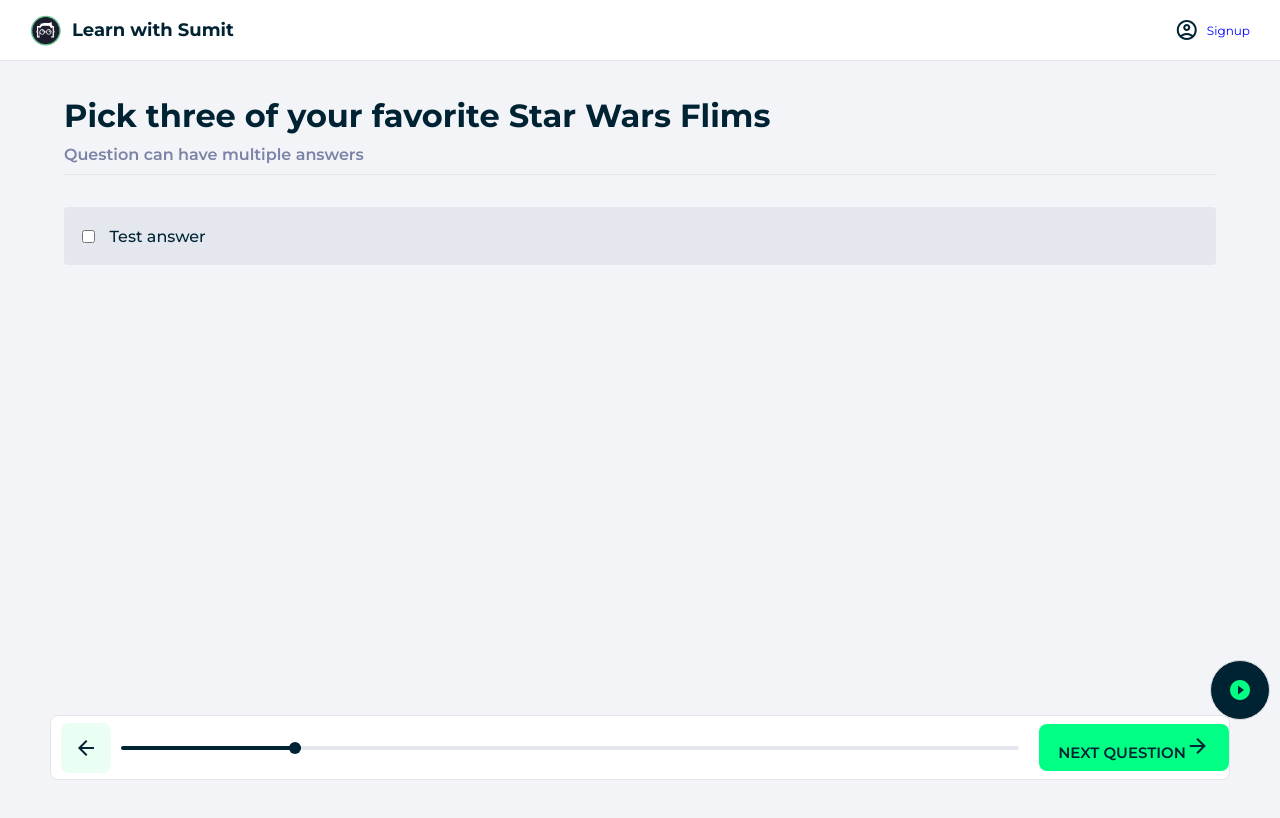
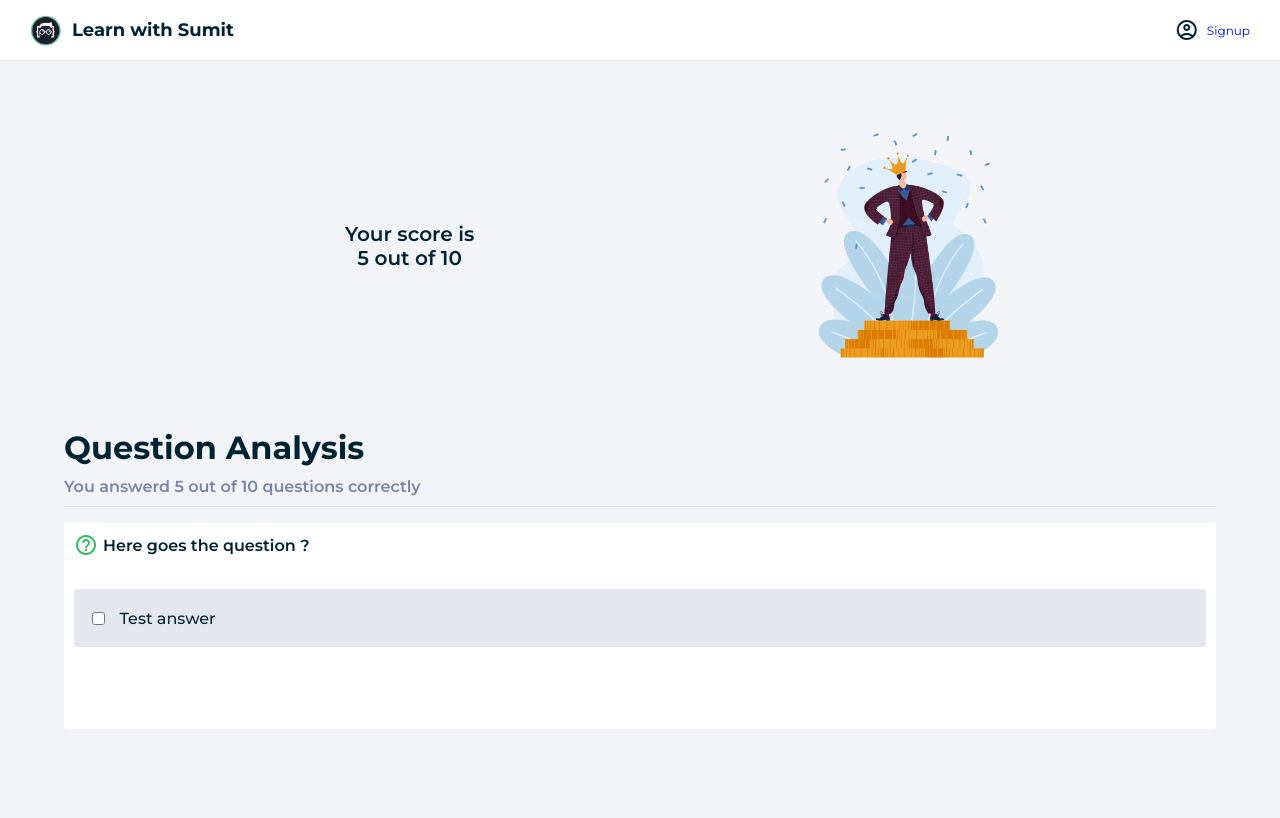
Before and after one commit to sumaiyarimu22/react-quiz-application, a React (Vite) app: page / in a window 1280 px wide. Shown: the top 818 px of the page. Built offline with nearby package versions, Linux system fonts and the light colour scheme.

Commit message:
result page added

```diff
--- /dev/null
+++ b/src/components/Analysis.jsx
@@ -0,0 +1,14 @@
+import Question from "./Question";
+import classes from "../styles/Analysis.module.css";
+
+const Analysis = () => {
+  return (
+    <div className={classes.analysis}>
+      <h1>Question Analysis</h1>
+      <h4>You answerd 5 out of 10 questions correctly</h4>
+      <Question />
+    </div>
+  );
+};
+
+export default Analysis;
--- a/src/components/App.jsx
+++ b/src/components/App.jsx
@@ -1,6 +1,7 @@
 import "../styles/App.css";
 import Layout from "./Layout";
-import QuizPage from "./pages/Quiz";
+import Result from "./pages/Result";
+// import QuizPage from "./pages/Quiz";
 // import LoginPage from "./pages/Login";
 // import HomePage from "./pages/Home";
 // import SignupPage from "./pages/Signup";
@@ -11,7 +12,8 @@
       {/* <HomePage /> */}
       {/* <SignupPage /> */}
       {/* <LoginPage /> */}
-      <QuizPage />
+      {/* <QuizPage /> */}
+      <Result />
     </Layout>
   );
 };
--- /dev/null
+++ b/src/components/Question.jsx
@@ -0,0 +1,16 @@
+import classes from "../styles/Question.module.css";
+import Answers from "./Answers";
+
+const Question = () => {
+  return (
+    <div className={classes.question}>
+      <div className={classes.qtitle}>
+        <span className="material-icons-outlined"> help_outline </span>
+        Here goes the question ?
+      </div>
+      <Answers />
+    </div>
+  );
+};
+
+export default Question;
--- /dev/null
+++ b/src/components/Summary.jsx
@@ -0,0 +1,19 @@
+import classes from "../styles/Summary.module.css";
+import image from "../assets/images/success.png";
+const Summary = () => {
+  return (
+    <div className={classes.summary}>
+      <div className={classes.point}>
+        <p className={classes.score}>
+          Your score is <br />5 out of 10
+        </p>
+      </div>
+
+      <div className={classes.badge}>
+        <img src={image} alt="Success" />
+      </div>
+    </div>
+  );
+};
+
+export default Summary;
--- /dev/null
+++ b/src/components/pages/Result.jsx
@@ -0,0 +1,13 @@
+import Analysis from "../Analysis";
+import Summary from "../Summary";
+
+const Result = () => {
+  return (
+    <>
+      <Summary />
+      <Analysis />
+    </>
+  );
+};
+
+export default Result;
--- /dev/null
+++ b/src/styles/Analysis.module.css
@@ -0,0 +1,4 @@
+/* analysis component */
+.analysis {
+  margin: 2rem auto;
+}
--- /dev/null
+++ b/src/styles/Question.module.css
@@ -0,0 +1,19 @@
+/* question component */
+.question {
+  background-color: white;
+  padding: 10px;
+  margin: 1rem 0;
+  border-radius: 4px;
+}
+
+.qtitle {
+  display: flex;
+  gap: 5px;
+  align-items: center;
+  color: var(--fontPrimary);
+  font-weight: 600;
+}
+
+.qtitle span {
+  color: var(--active);
+}
--- /dev/null
+++ b/src/styles/Summary.module.css
@@ -0,0 +1,51 @@
+/* summary comoponent */
+
+.summary {
+  width: 80%;
+  margin: 0 auto;
+  display: flex;
+  justify-content: space-between;
+}
+
+@media only screen and (max-width: 800px) {
+  .summary {
+    flex-direction: column;
+    align-items: center;
+  }
+}
+
+.point {
+  width: 50%;
+  display: grid;
+  justify-content: center;
+  place-items: center;
+  position: relative;
+}
+
+.score {
+  width: 400px;
+  text-align: center;
+  font-size: 20px;
+  font-weight: 600;
+}
+
+.badge {
+  text-align: center;
+  height: 300px;
+  padding: 1rem;
+  display: flex;
+  justify-content: center;
+  align-items: center;
+}
+
+.badge img {
+  width: 100%;
+  height: 100%;
+  object-fit: cover;
+}
+
+@media only screen and (max-width: 800px) {
+  .badge {
+    width: 100%;
+  }
+}
```
